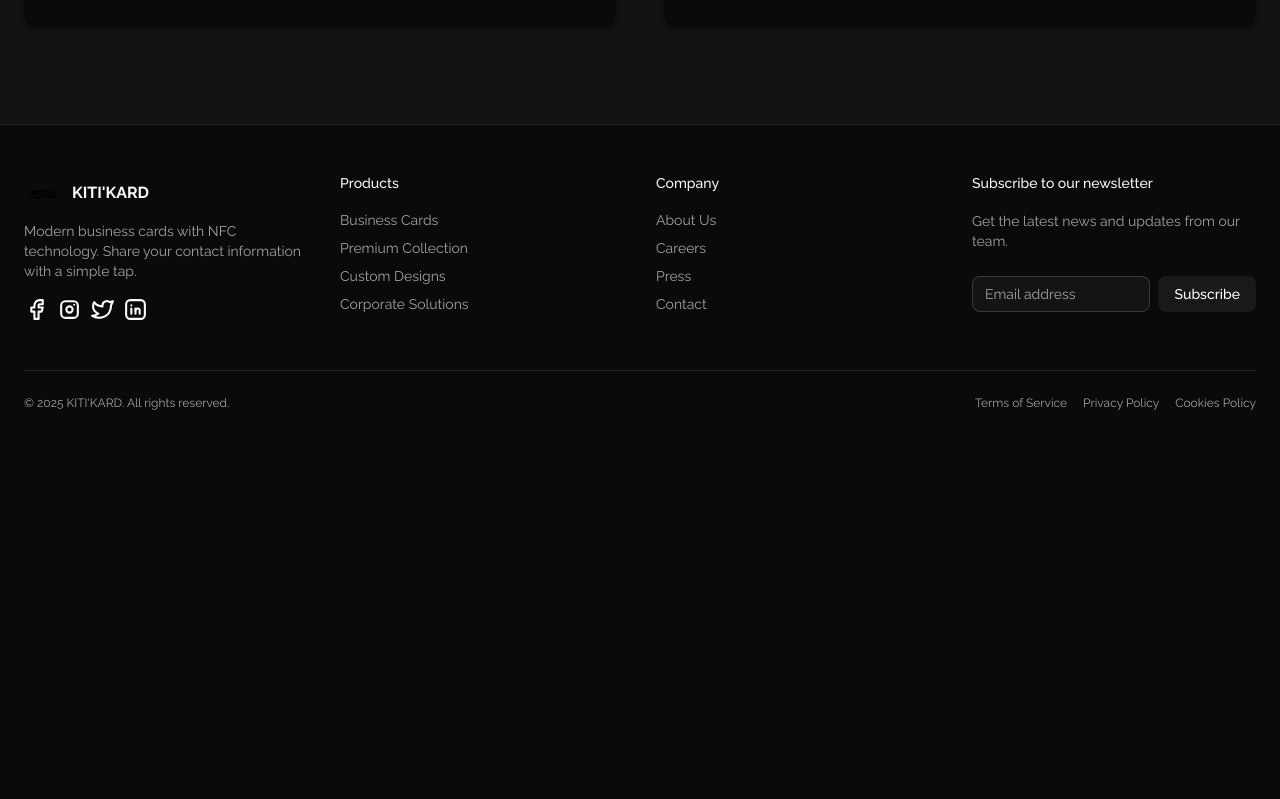
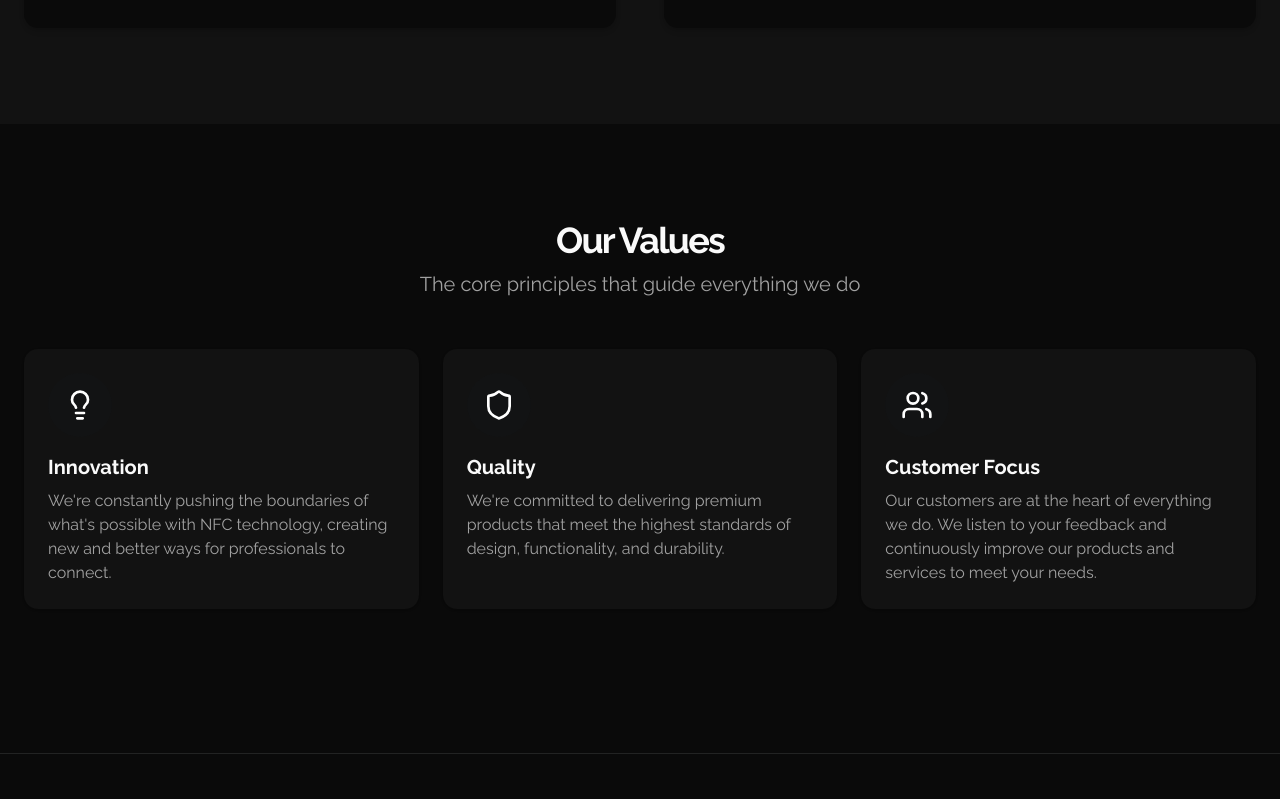
Before and after one commit to TsioryJonathan/KITI-KARD--VITRINE, a Next.js app: page /about in a window 1280 px wide. Shown: the part 1581-2380 px from the top of the page. Before the commit the page ends 2040 px from the top, so only its background shows below. Built offline with nearby package versions, Linux system fonts and the light colour scheme.

Commit message:
feat: add the value-section

```diff
--- a/src/app/about/page.jsx
+++ b/src/app/about/page.jsx
@@ -2,6 +2,7 @@ import React from "react";
 import HeroSection from "@/components/sections/about/hero-section";
 import StorySection from "@/components/sections/about/story-section";
 import MissionSection from "@/components/sections/about/mission-section";
+import ValueSection from "@/components/sections/about/value-section";
 
 export default function About() {
   return (
@@ -9,6 +10,7 @@ export default function About() {
       <HeroSection />
       <StorySection />
       <MissionSection />
+      <ValueSection />
     </div>
   );
 }
--- /dev/null
+++ b/src/components/sections/about/value-section.jsx
@@ -0,0 +1,38 @@
+import React from "react";
+import { values } from "@/constants/values";
+import { Card, CardContent } from "@/components/ui/card";
+
+export default function ValueSection() {
+  return (
+    <section className="py-16 md:py-24">
+      <div className="px-4 md:px-6">
+        <div className="flex flex-col items-center justify-center space-y-4 text-center">
+          <div className="space-y-2">
+            <h2 className="text-3xl font-bold tracking-tighter sm:text-4xl">
+              Our Values
+            </h2>
+            <p className="max-w-[700px] text-muted-foreground md:text-xl/relaxed lg:text-base/relaxed xl:text-xl/relaxed">
+              The core principles that guide everything we do
+            </p>
+          </div>
+        </div>
+
+        <div className="mx-auto grid gap-6 py-12 md:grid-cols-2 lg:grid-cols-3">
+          {values.map((value, index) => (
+            <Card key={index} className="border-0 bg-muted/30">
+              <CardContent>
+                <div className="mb-4 flex h-16 w-16 items-center justify-center rounded-full bg-primary/10">
+                  {value.icon}
+                </div>
+                <h3 className="text-xl font-bold">{value.title}</h3>
+                <p className="mt-2 text-muted-foreground">
+                  {value.description}
+                </p>
+              </CardContent>
+            </Card>
+          ))}
+        </div>
+      </div>
+    </section>
+  );
+}
--- /dev/null
+++ b/src/constants/values.js
@@ -0,0 +1,22 @@
+import { Lightbulb, Shield, Users } from "lucide-react";
+
+export const values = [
+  {
+    icon: <Lightbulb className="h-8 w-8 text-text" />,
+    title: "Innovation",
+    description:
+      "We're constantly pushing the boundaries of what's possible with NFC technology, creating new and better ways for professionals to connect.",
+  },
+  {
+    icon: <Shield className="h-8 w-8 text-text" />,
+    title: "Quality",
+    description:
+      "We're committed to delivering premium products that meet the highest standards of design, functionality, and durability.",
+  },
+  {
+    icon: <Users className="h-8 w-8 text-text" />,
+    title: "Customer Focus",
+    description:
+      "Our customers are at the heart of everything we do. We listen to your feedback and continuously improve our products and services to meet your needs.",
+  },
+];
```
